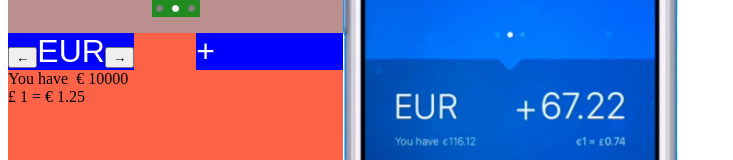
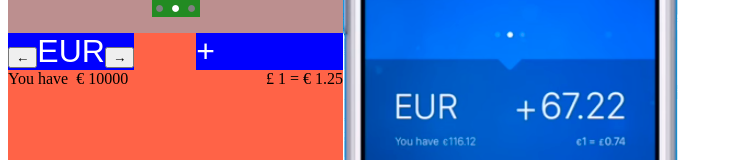
Before and after one commit to Ohar/test-revolut-exchange, a React app: page / in a window 1280 px wide. Shown: the part 231-391 px from the top of the page, without its empty margins (0-733 px from the left). Built offline with nearby package versions, Linux system fonts and the light colour scheme; no server answers; the HTML template or start-up script is replaced by a standard one.

Commit message:
CurrencyScreen: use same row classes

```diff
--- a/src/components/CurrencyScreen/index.jsx
+++ b/src/components/CurrencyScreen/index.jsx
@@ -55,7 +55,7 @@ class CurrencyScreen extends Component {
 
     return (
       <li className='CurrencyScreen'>
-        <span className='CurrencyScreen_mainRow'>
+        <span className='CurrencyScreen_row'>
           <span className='CurrencyScreen_currency'>
             {
               isActive
@@ -71,9 +71,9 @@ class CurrencyScreen extends Component {
           </span>
 
           <MoneyInput type={type}/>
-
         </span>
 
+        <span className='CurrencyScreen_row'>
           <AccountInfo currency={currency}/>
 
           {
@@ -81,6 +81,7 @@ class CurrencyScreen extends Component {
             ? <RateInfo/>
             : null
           }
+        </span>
       </li>
     )
   }
--- a/src/components/CurrencyScreen/style.less
+++ b/src/components/CurrencyScreen/style.less
@@ -8,7 +8,7 @@
   width: @App_width;
 }
 
-.CurrencyScreen_mainRow {
+.CurrencyScreen_row {
   display: flex;
   justify-content: space-between;
 }
```
Lines whose indentation alone changed are shown as unchanged.
